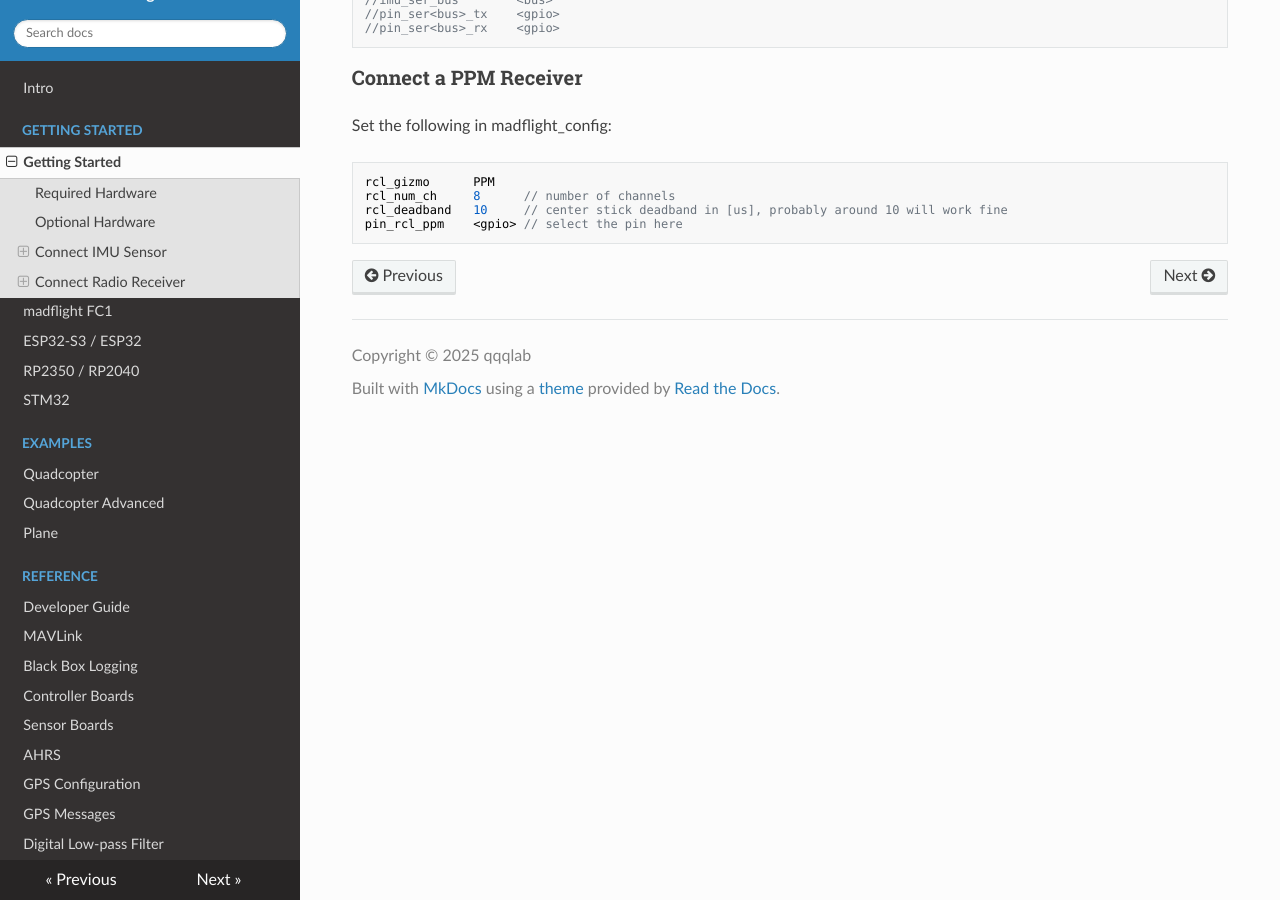
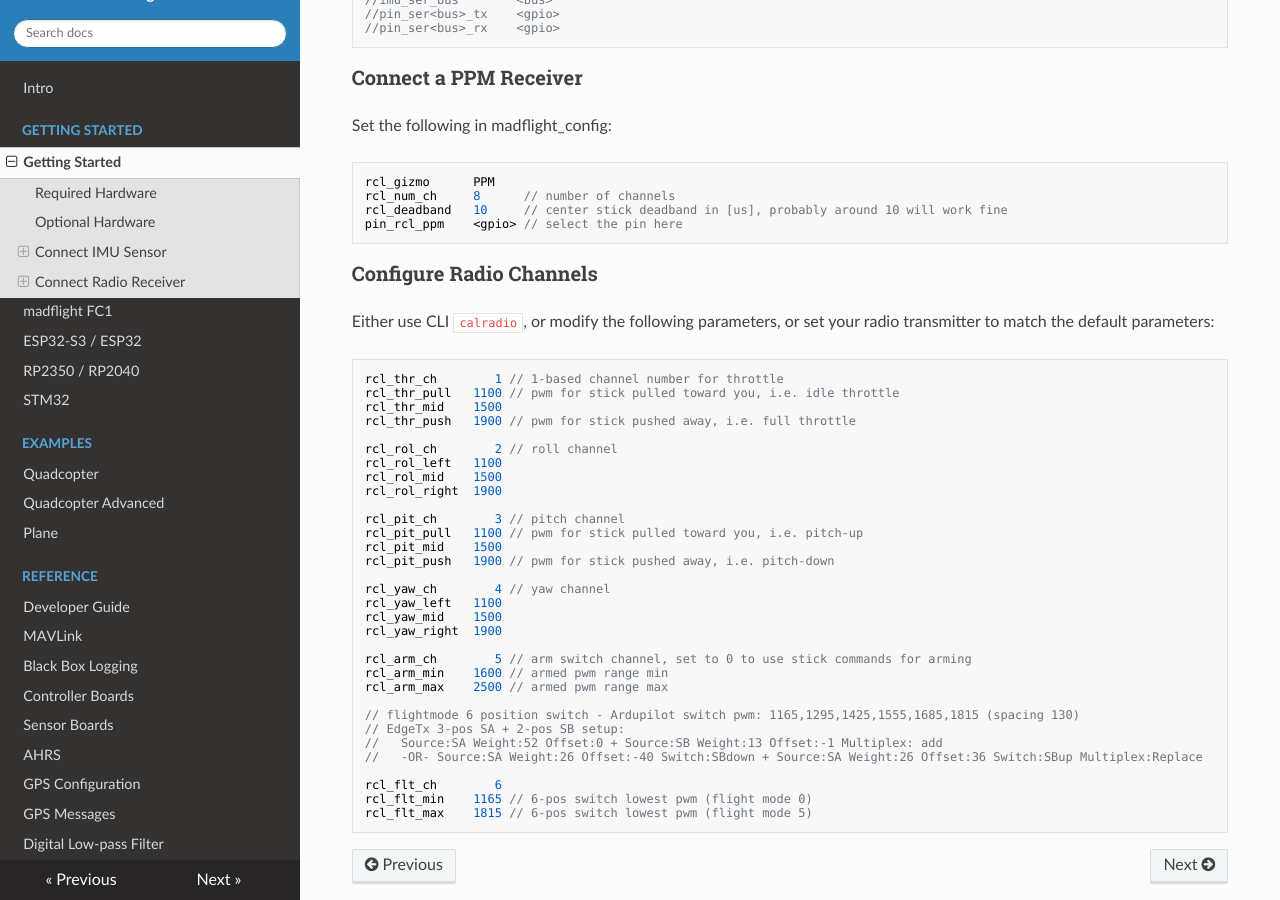
Before and after one commit to qqqlab/madflight-docs, an MkDocs documentation site: the page built from docs/Getting-Started.md, in a window 1280 px wide and 900 px high, scrolled down 3269 px. Built offline with MkDocs 1.6.1, drawn with Linux system fonts in a browser that asks for light colours; nearby versions of some CDN libraries.

Commit message:
Update Getting-Started.md

````diff
--- a/docs/Getting-Started.md
+++ b/docs/Getting-Started.md
@@ -137,3 +137,42 @@
 rcl_deadband   10     // center stick deadband in [us], probably around 10 will work fine
 pin_rcl_ppm    <gpio> // select the pin here
 ```
+
+### Configure Radio Channels
+
+Either use CLI `calradio`, or modify the following parameters, or set your radio transmitter to match the default parameters:
+
+```
+rcl_thr_ch        1 // 1-based channel number for throttle
+rcl_thr_pull   1100 // pwm for stick pulled toward you, i.e. idle throttle
+rcl_thr_mid    1500
+rcl_thr_push   1900 // pwm for stick pushed away, i.e. full throttle
+
+rcl_rol_ch        2 // roll channel
+rcl_rol_left   1100
+rcl_rol_mid    1500
+rcl_rol_right  1900
+
+rcl_pit_ch        3 // pitch channel
+rcl_pit_pull   1100 // pwm for stick pulled toward you, i.e. pitch-up
+rcl_pit_mid    1500
+rcl_pit_push   1900 // pwm for stick pushed away, i.e. pitch-down
+
+rcl_yaw_ch        4 // yaw channel
+rcl_yaw_left   1100
+rcl_yaw_mid    1500
+rcl_yaw_right  1900
+
+rcl_arm_ch        5 // arm switch channel, set to 0 to use stick commands for arming
+rcl_arm_min    1600 // armed pwm range min
+rcl_arm_max    2500 // armed pwm range max
+
+// flightmode 6 position switch - Ardupilot switch pwm: 1165,1295,1425,1555,1685,1815 (spacing 130)
+// EdgeTx 3-pos SA + 2-pos SB setup:
+//   Source:SA Weight:52 Offset:0 + Source:SB Weight:13 Offset:-1 Multiplex: add
+//   -OR- Source:SA Weight:26 Offset:-40 Switch:SBdown + Source:SA Weight:26 Offset:36 Switch:SBup Multiplex:Replace
+
+rcl_flt_ch        6
+rcl_flt_min    1165 // 6-pos switch lowest pwm (flight mode 0)
+rcl_flt_max    1815 // 6-pos switch lowest pwm (flight mode 5)
+```
````
